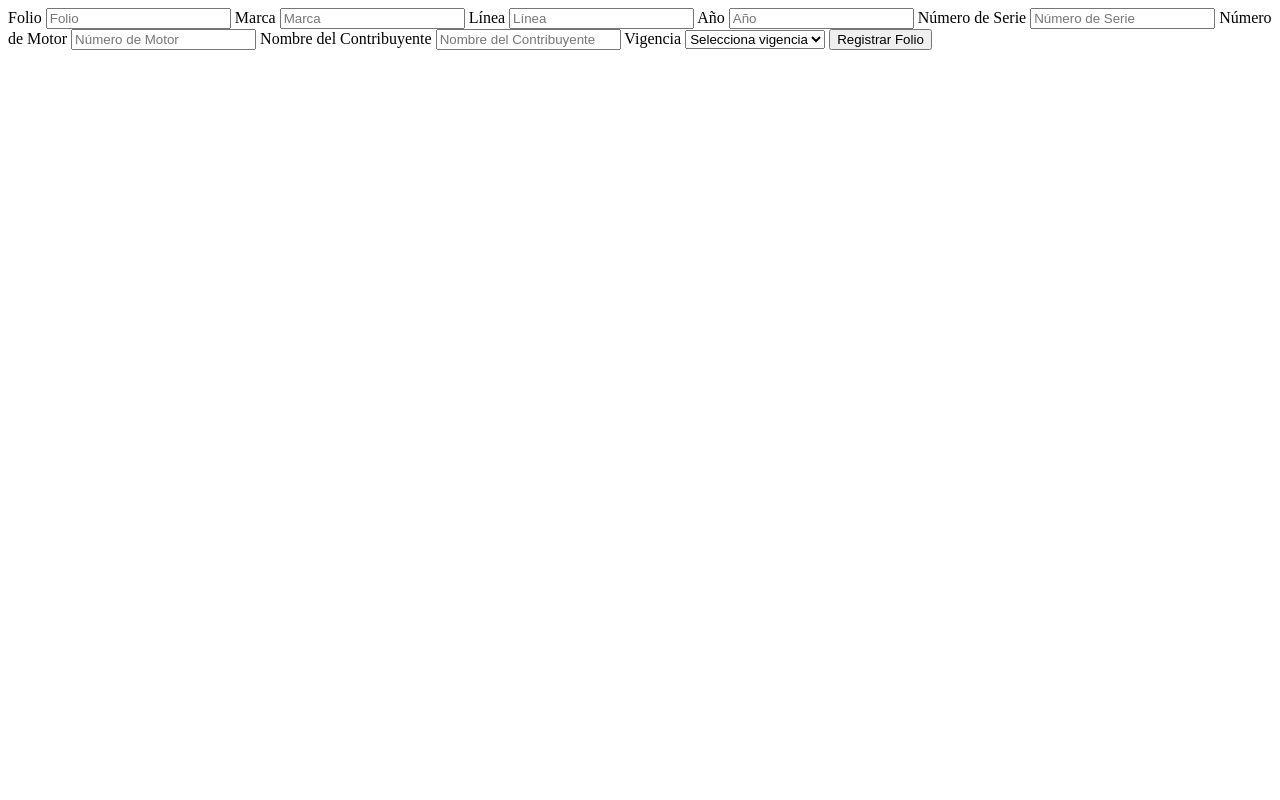
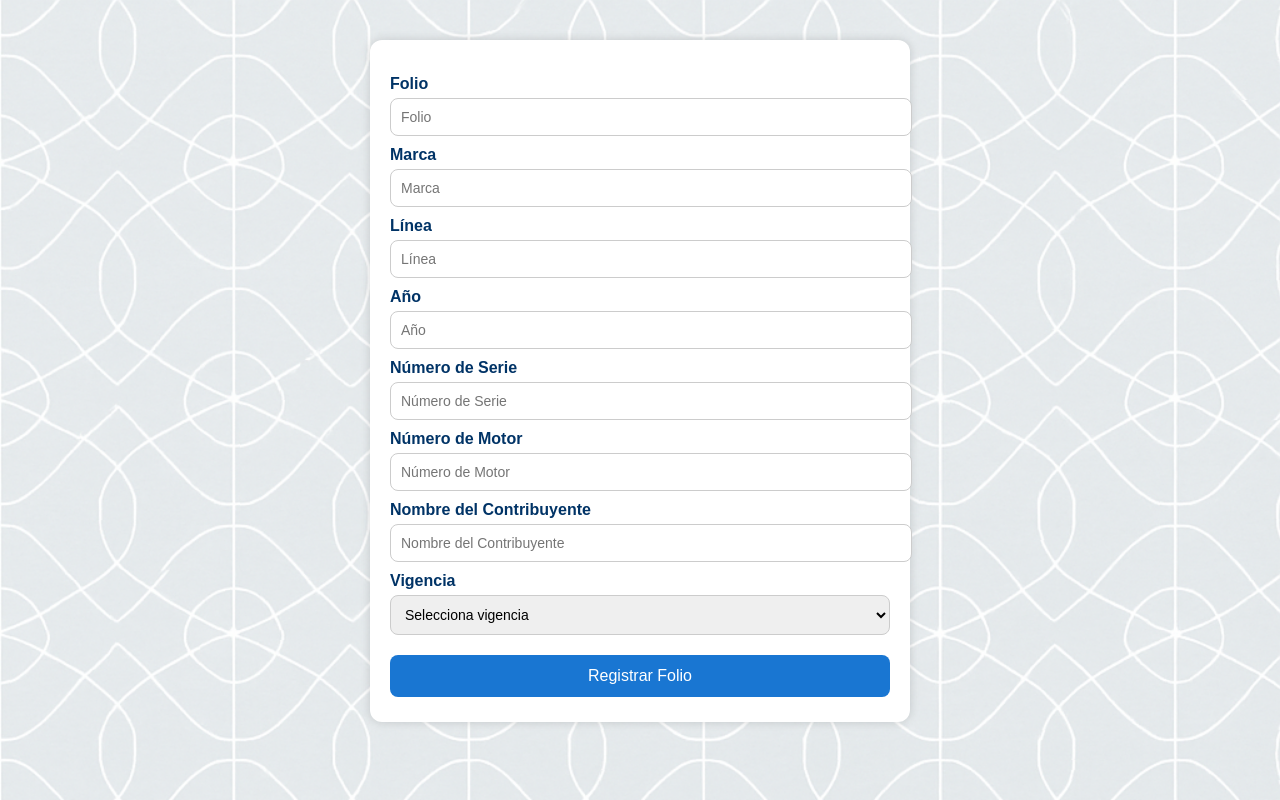
Before and after one commit to Gsr1989/Guerrero2025, a Flask app: page /registro_usuario in a window 1280 px wide. Run offline with Flask 3, Linux system fonts and the light colour scheme; the visitor is signed in with stand-in values (Sample User, id 1); data that the repository does not hold is empty.

Commit message:
Update registro_usuario.html

```diff
--- a/templates/registro_usuario.html
+++ b/templates/registro_usuario.html
@@ -1,3 +1,74 @@
+<!DOCTYPE html>
+<html lang="es">
+<head>
+    <meta charset="UTF-8">
+    <title>Formulario Compacto</title>
+    <meta name="viewport" content="width=device-width, initial-scale=1">
+    <style>
+        body {
+            background: url('{{ url_for('static', filename='img/fondo_grecas.png') }}') no-repeat center top;
+            background-size: cover;
+            font-family: Arial, sans-serif;
+            margin: 0;
+            padding: 0;
+        }
+
+        .formulario {
+            background-color: #fff;
+            width: 92%;
+            max-width: 500px;
+            margin: 40px auto;
+            border-radius: 12px;
+            padding: 25px 20px;
+            box-shadow: 0 0 10px rgba(0,0,0,0.15);
+        }
+
+        .formulario label {
+            display: block;
+            margin-top: 10px;
+            font-weight: bold;
+            color: #003366;
+        }
+
+        .formulario input,
+        .formulario select {
+            width: 100%;
+            padding: 10px;
+            margin-top: 5px;
+            border: 1px solid #ccc;
+            border-radius: 8px;
+            font-size: 14px;
+        }
+
+        .btn {
+            background-color: #1976d2;
+            color: #fff;
+            border: none;
+            padding: 12px;
+            font-size: 16px;
+            border-radius: 8px;
+            width: 100%;
+            cursor: pointer;
+            margin-top: 20px;
+        }
+
+        .btn:hover {
+            background-color: #155fa0;
+        }
+
+        @media (max-width: 600px) {
+            .formulario {
+                padding: 20px 15px;
+            }
+
+            .btn {
+                font-size: 15px;
+            }
+        }
+    </style>
+</head>
+<body>
+
 <form method="POST" class="formulario">
     <label for="folio">Folio</label>
     <input type="text" id="folio" name="folio" placeholder="Folio" required>
@@ -30,3 +101,6 @@
 
     <button type="submit" class="btn">Registrar Folio</button>
 </form>
+
+</body>
+</html>
```
